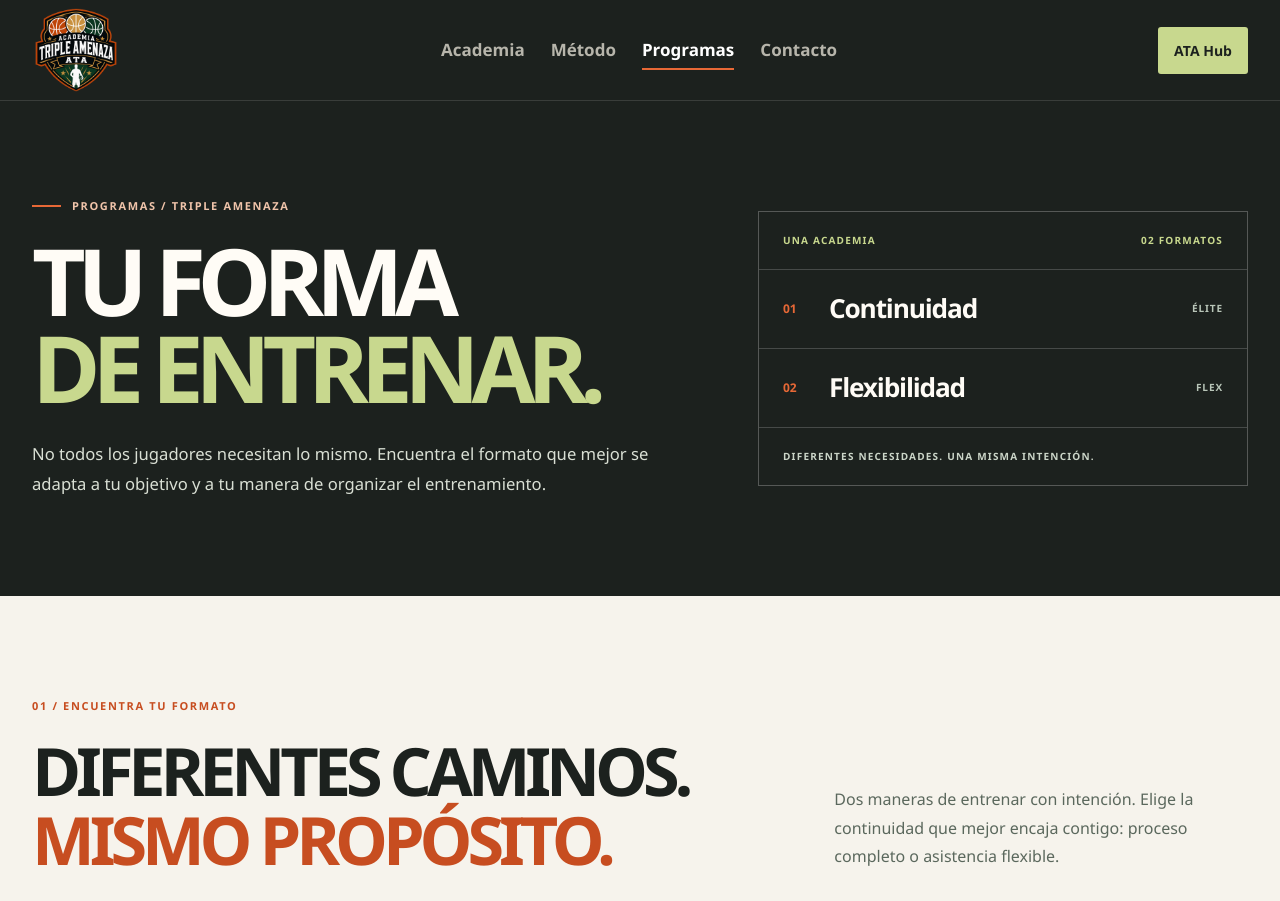
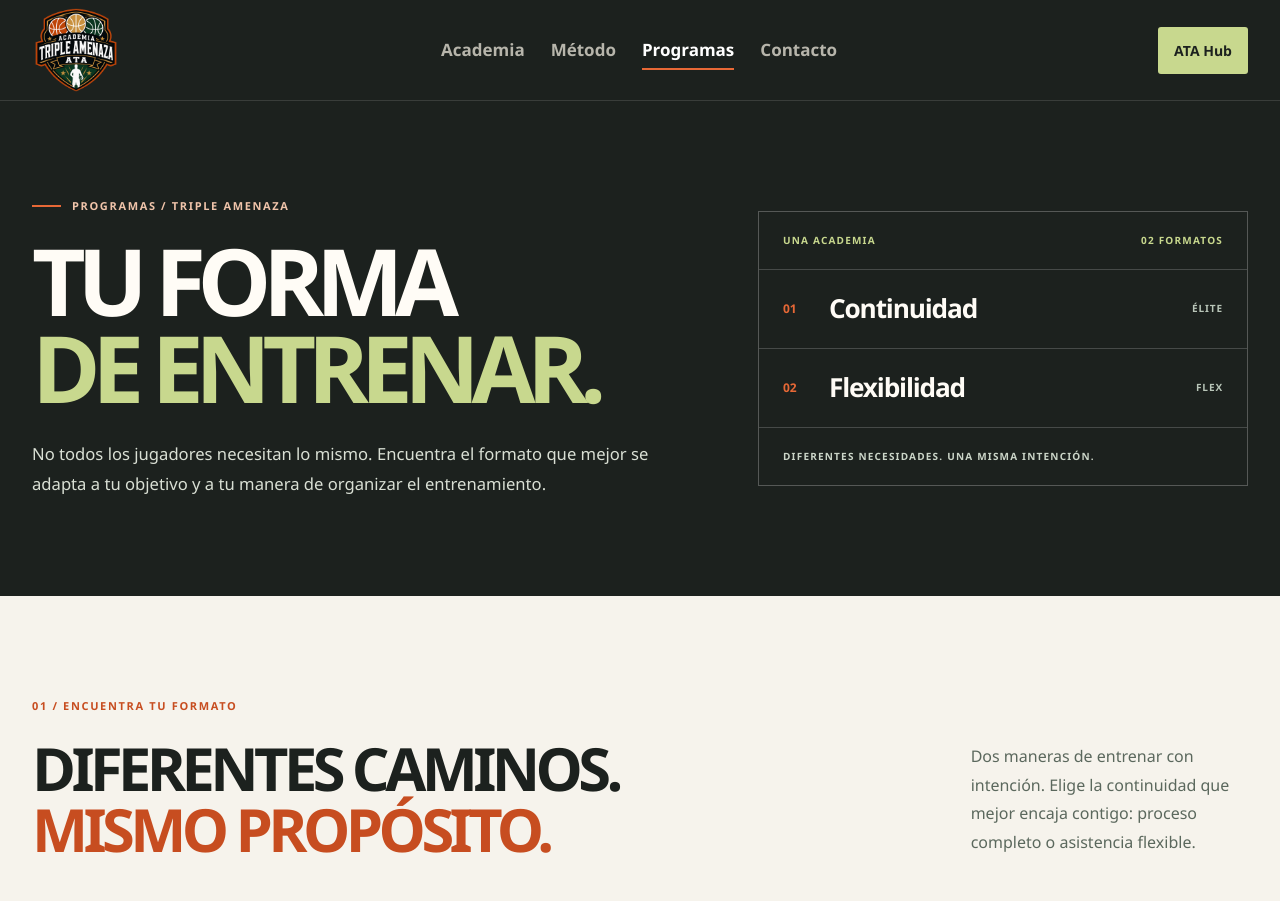
Before and after one commit to Maria0696/triple-amenaza, a Next.js app: page /programas in a window 1280 px wide. Shown: the top 901 px of the page. Built offline with nearby package versions, Linux system fonts and the light colour scheme.

Commit message:
style(programas): dividir titular principal en dos lineas fijas

```diff
--- a/src/app/programas/page.tsx
+++ b/src/app/programas/page.tsx
@@ -72,8 +72,9 @@
           <div className="programs-page-offer-heading">
             <div>
               <p className="programs-page-eyebrow">01 / ENCUENTRA TU FORMATO</p>
-              <h2 id="programs-page-offer-title" className="programs-page-section-title programs-page-duo-title">
-                DIFERENTES CAMINOS. <span>MISMO PROPÓSITO.</span>
+              <h2 id="programs-page-offer-title" className="programs-page-section-title programs-page-duo-title" >
+                <span>DIFERENTES CAMINOS.</span>
+                <span>MISMO PROPÓSITO.</span>
               </h2>
             </div>
             <p>
--- a/src/app/programas/programas.css
+++ b/src/app/programas/programas.css
@@ -127,9 +127,9 @@
 .programs-page-offer { background: var(--cream); padding-block: clamp(75px, 8vw, 116px); }
 .programs-page-offer-heading {
   display: grid;
-  grid-template-columns: minmax(0, 1.1fr) minmax(0, .65fr);
+  grid-template-columns: minmax(0, 1.6fr) minmax(260px, .5fr);
   align-items: end;
-  gap: clamp(38px, 8vw, 120px);
+  gap: clamp(24px, 4vw, 64px);
   margin-bottom: 44px;
 }
 .programs-page-offer-heading > p {
@@ -140,11 +140,13 @@
 }
 
 /* TARJETAS DE PROGRAMAS: ÉLITE Y FLEX */
-.programs-page-duo-title {
-  max-width: 1050px;
-}
-.programs-page-duo-title span {
-  color: var(--orange-dark);
+.programs-page-duo-title { max-width: none; font-size: clamp(40px, 4.65vw, 75px); }
+.programs-page-duo-title span { display: block; }
+.programs-page-duo-title span:last-child { color: var(--orange-dark); }
+@media (min-width: 861px) {
+  .programs-page-duo-title span {
+    white-space: nowrap;
+  }
 }
 .programs-page-duo-grid {
   display: grid;
@@ -366,11 +368,13 @@
 
 }
 
-@media (max-width: 1000px) {
+@media (max-width: 1100px) {
   .programs-page-hero-grid { gap: 39px; }
   .programs-page-hero-title { font-size: clamp(62px, 7.1vw, 90px); }
+  .programs-page-offer-heading { grid-template-columns: 1fr; }
+  .programs-page-offer-heading > p { max-width: 650px; }
+}
 
-}
 @media (max-width: 820px) {
   .programs-page-hero-grid,
   .programs-page-offer-heading,
```
